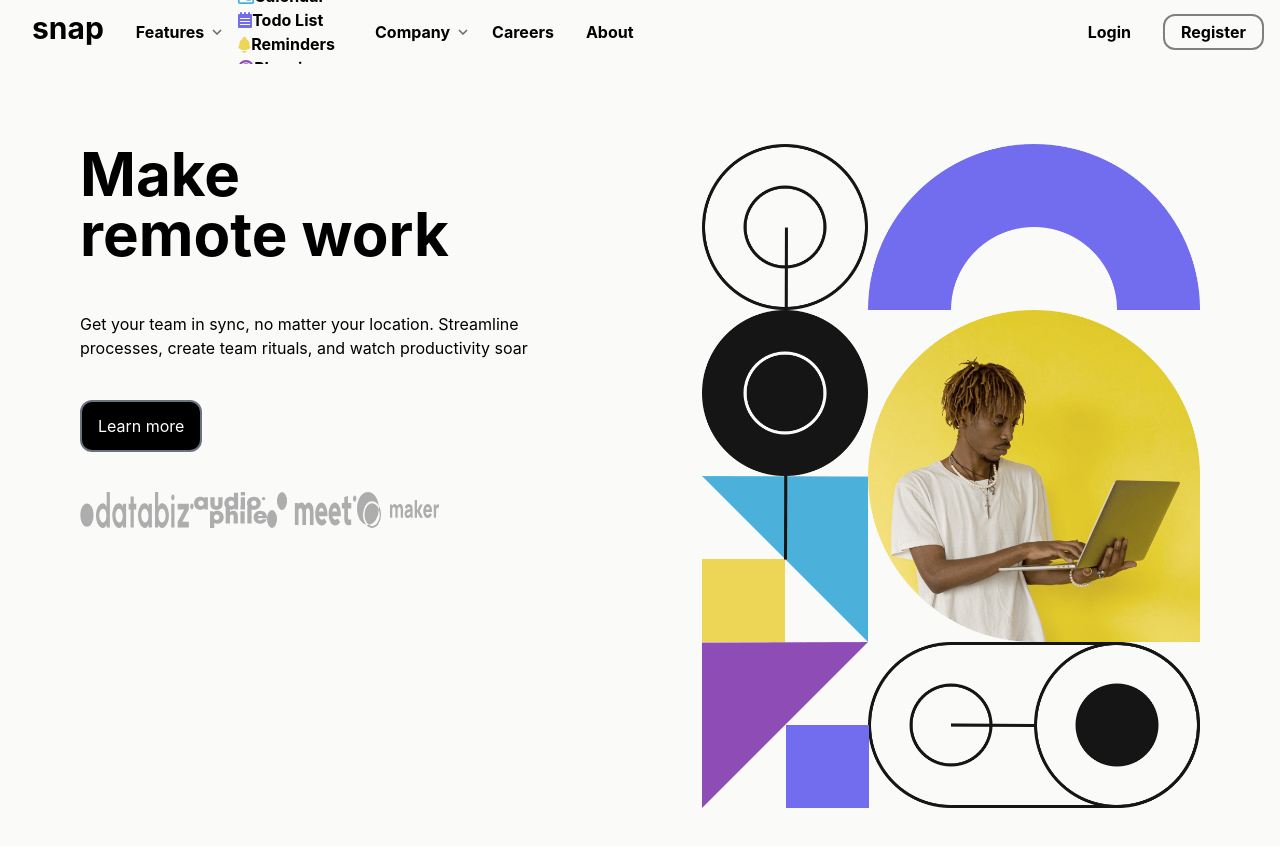
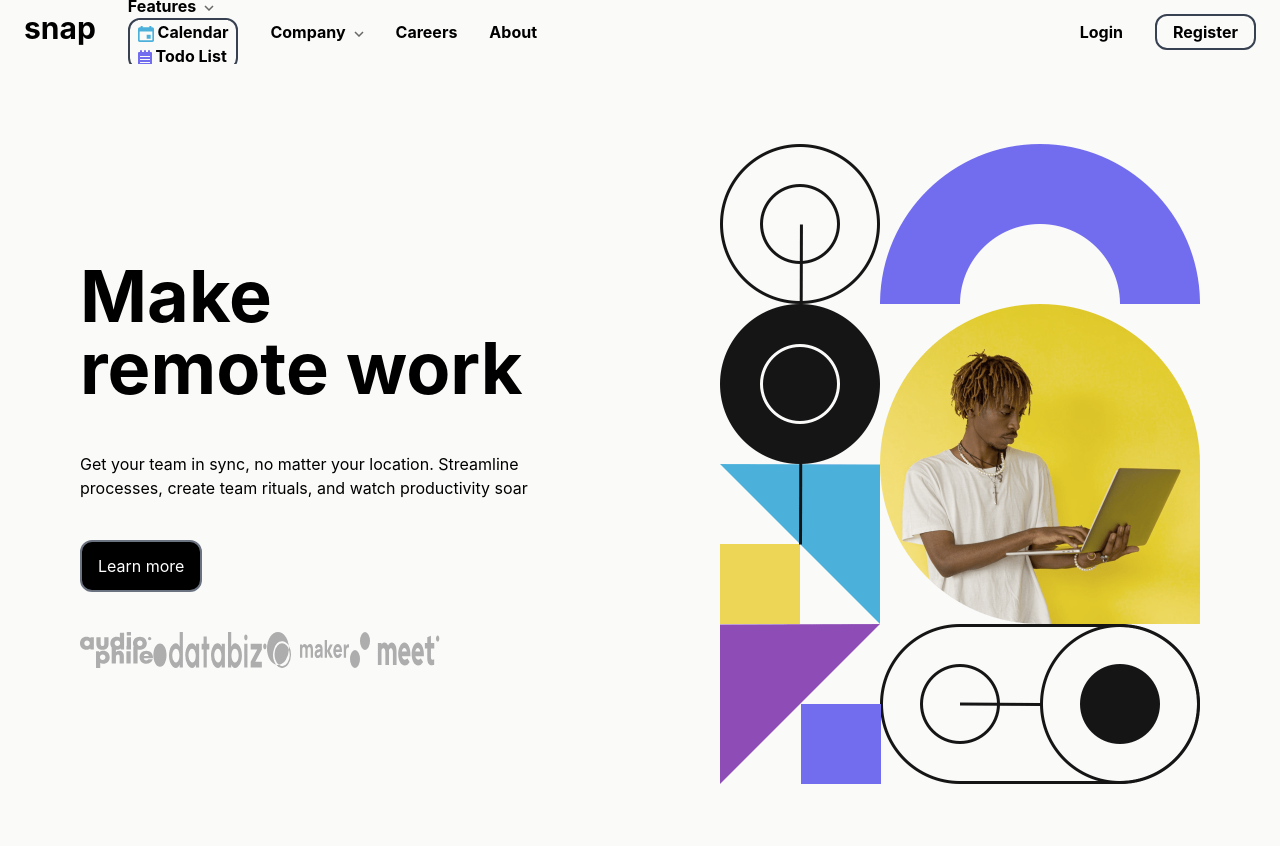
Before and after one commit to sayyidkhan/dropdown-webpage-assignment, a React (Create React App) app: page / in a window 1280 px wide. Both pictures are taken after a click on the button "Features". Shown: the top 846 px of the page. Built offline with nearby package versions, Linux system fonts and the light colour scheme.

Commit message:
removed all css files

```diff
--- a/src/App.js
+++ b/src/App.js
@@ -4,7 +4,7 @@ import NavBar from "./components/navbar/NavBar";
 
 function App() {
   return (
-    <div>
+    <div className="w-full ">
       <NavBar />
       <Section />
     </div>
--- a/src/components/main/Section.js
+++ b/src/components/main/Section.js
@@ -1,21 +1,15 @@
 import React from "react";
-
 import imageherodesktop from "../../images/image-hero-desktop.png";
-import clientaudiophile from "../../images/client-audiophile.svg";
-import clientdatabiz from "../../images/client-databiz.svg";
-import clientmaker from "../../images/client-maker.svg";
-import clientmeet from "../../images/client-meet.svg";
-import "../../styling/section.css";
-
+import { clientIcon } from "../../resources/data";
 
 const Section = () => {
-
   return (
-    <div className="section">
-      <div className="flex-row pb-0 mb-0" >
-        <h1 className="text-6xl font-bold">
+    <div className=" flex justify-between [&>*]:w-full [&>div]:p-20">
+      <div className="flex-row content-evenly w-full">
+        <div className="xl:text-7xl lg:text-6xl md:text-5xl text-3xl font-bold">
           Make <br /> remote work
-        </h1><br /> <br />
+        </div>
+        <br /> <br />
         <h2>
           Get your team in sync, no matter your location. Streamline processes,
           create team rituals, and watch productivity soar
@@ -24,14 +18,14 @@ const Section = () => {
           Learn more
         </button>
         <h2 className="flex">
-          <img src={clientdatabiz} />
-          <img src={clientaudiophile} />
-          <img src={clientmeet} />
-          <img src={clientmaker} />
+          <img src={clientIcon[0].icon} />
+          <img src={clientIcon[1].icon} />
+          <img src={clientIcon[2].icon} />
+          <img src={clientIcon[3].icon} />
         </h2>
       </div>
       <div>
-        <img className="image " src={imageherodesktop} />
+        <img className="image w-full" src={imageherodesktop} />
       </div>
     </div>
   );
--- a/src/components/navbar/FeatureDropdown.js
+++ b/src/components/navbar/FeatureDropdown.js
@@ -1,10 +1,9 @@
 import React from "react";
-import "../../styling/featureDropdown.css";
 
 const FeatureDropdown = (props) => {
   return (
-    <div className="featureDropdown">
-      <img src={props.icon}></img>
+    <div className="[&>*]:inline mx-2">
+      <img  src={props.icon}></img>
       <a> {props.name} </a>
     </div>
   );
--- a/src/components/navbar/NavBar.js
+++ b/src/components/navbar/NavBar.js
@@ -1,10 +1,12 @@
 import React from "react";
-import "../../styling/navbar.css";
 import iconarrowdown from "../../images/icon-arrow-down.svg";
 import { useState, useEffect } from "react";
 import FeatureDropdown from "./FeatureDropdown";
 import CompanyDropDown from "./CompanyDropDown";
-import { featuresDropDownIcons, companyDropDownIcons } from "../../resources/data";
+import {
+  featuresDropDownIcons,
+  companyDropDownIcons,
+} from "../../resources/data";
 
 const NavBar = () => {
   const [featureList, setFeatureList] = useState(0);
@@ -17,19 +19,19 @@ const NavBar = () => {
   useEffect(() => {}, [companyList]);
 
   return (
-    <div className="navbar flex w-full">
-      <div>
-        <span className="pb-2 text-3xl">snap</span>
+    <div className="navbar flex w-full p-2 mx-auto justify-between font-bold h-16">
+      <div className="flex items-center [&>*]:mx-4">
+        <div className="pb-2 text-3xl ">snap</div>
         <div
           onMouseEnter={() => setFeatureList(1)}
           // onMouseLeave={() => setFeatureList(0)}
-          className="dropdown inline-block"
+          className="dropdown inline-block cursor-pointer hover:mt-12"
         >
-          <button>Features</button>
-          <img src={iconarrowdown} />
+          <button className="">Features</button>
+          <img className="inline ml-2" src={iconarrowdown} />
 
           {featureList ? (
-            <span>
+            <div className="border-solid border-gray-700 border-2 rounded-xl ">
               <FeatureDropdown
                 icon={featuresDropDownIcons[0].icon}
                 name={featuresDropDownIcons[0].name}
@@ -38,38 +40,40 @@ const NavBar = () => {
                 icon={featuresDropDownIcons[1].icon}
                 name={featuresDropDownIcons[1].name}
               />
-              <FeatureDropdown
+              {/* <FeatureDropdown
                 icon={featuresDropDownIcons[2].icon}
                 name={featuresDropDownIcons[2].name}
               />
               <FeatureDropdown
                 icon={featuresDropDownIcons[3].icon}
                 name={featuresDropDownIcons[3].name}
-              />
+              /> */}
+            </div>
+          ) : null}
+        </div>
+        <div
+          className="dropdown cursor-pointer hover:pt-6"
+          onMouseEnter={() => setCompanyList(1)}
+          onMouseLeave={() => setCompanyList(0)}
+        >
+          <button className="">Company</button>
+          <img className="inline ml-2" src={iconarrowdown} />
+          {companyList ? (
+            <span>
+              <CompanyDropDown text={companyDropDownIcons[0].text} />
+              {/* <CompanyDropDown text={companyDropDownIcons[1].text} /> */}
+              {/* <CompanyDropDown text={companyDropDownIcons[2].text} /> */}
             </span>
           ) : null}
         </div>
-        <div
-          onClick={() => setCompanyList(1)}
-          // onMouseLeave={() => setCompanyList(0)}
-          className="dropdown"
-        >
-          <button>Company</button>
-          <img src={iconarrowdown} />
-          {companyList ? (
-            <span>
-              <CompanyDropDown text={companyDropDownIcons[0].text} />
-              <CompanyDropDown text={companyDropDownIcons[1].text} />
-              <CompanyDropDown text={companyDropDownIcons[2].text} />
-            </span>
-          ) : null}
-        </div>
-        <span>Careers</span>
+        <div>Careers</div>
         <button>About</button>
       </div>
-      <div>
+      <div className="flex items-center my-auto [&>button]:mx-4 ">
         <button>Login</button>
-        <button className="register">Register</button>
+        <button className="register border-solid border-gray-700 border-2 rounded-xl py-1 px-4">
+          Register
+        </button>
       </div>
     </div>
   );
--- a/src/resources/data.js
+++ b/src/resources/data.js
@@ -2,6 +2,10 @@ import iconCalendar from "../images/icon-calendar.svg";
 import iconTodo from "../images/icon-todo.svg";
 import iconReminders from "../images/icon-reminders.svg";
 import iconPlanning from "../images/icon-planning.svg";
+import clientaudiophile from "../images/client-audiophile.svg";
+import clientdatabiz from "../images/client-databiz.svg";
+import clientmaker from "../images/client-maker.svg";
+import clientmeet from "../images/client-meet.svg";
 
 export const featuresDropDownIcons = [
   {
@@ -30,3 +34,18 @@ export const companyDropDownIcons = [
     text: "Blog",
   },
 ];
+
+export const clientIcon = [
+  {
+    icon: clientaudiophile,
+  },
+  {
+    icon: clientdatabiz,
+  },
+  {
+    icon: clientmaker,
+  },
+  {
+    icon: clientmeet,
+  },
+];
--- a/src/styling/featureDropdown.css
+++ /dev/null
@@ -1,4 +0,0 @@
-.featureDropdown {
-  display: block;
-  transition: var(--speed);
-}
--- a/src/styling/navbar.css
+++ /dev/null
@@ -1,32 +0,0 @@
-.navbar {
-  height: 4rem;
-  font-weight: 700;
-  padding: 0.5rem;
-  margin: auto 0.5rem;
-  justify-content: space-between;
-}
-
-.navbar div {
-  display: flex;
-  align-items: center;
-}
-
-.navbar div span,
-.navbar div button {
-  margin: 1rem;
-}
-.navbar div .dropdown {
-  margin: 0.5rem;
-}
-.navbar div .dropdown:hover {
-  cursor: pointer;
-}
-.navbar div .dropdown button {
-  margin: 0.5rem;
-}
-.register {
-  margin: auto 0.5rem;
-  padding: 0.25rem 1rem;
-  border: 2px solid gray;
-  border-radius: 0.75rem;
-}
--- a/src/styling/section.css
+++ /dev/null
@@ -1,22 +0,0 @@
-.section {
-  display: flex;
-  justify-content: space-between;
-  height: 100vh;
-  width: 100vw;
-}
-
-.section div h2 .image{
-  min-width: 50px;
-  display: inline;
-}
-
-.section div {
-  position: relative;
-  padding: 5rem;
-  left: 0;
-}
-
-.section div .icon{
-padding: auto 0;
-left: 1rem;
-}
```
